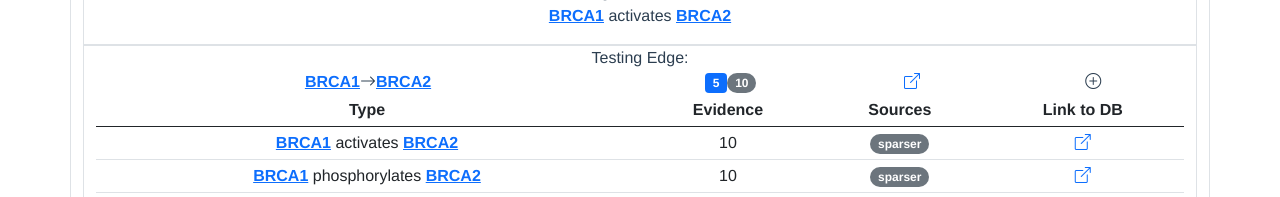
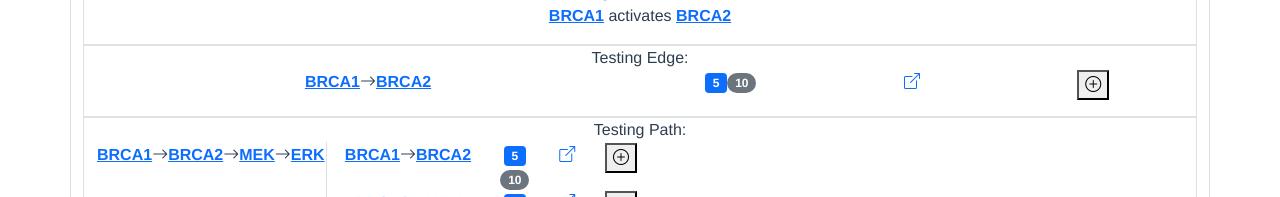
Before and after one commit to kkaris/indra_network_service, a Vue app in the folder indra_network_search/frontend/: page / in a window 1280 px wide. Shown: the part 603-800 px from the top of the page. Built offline with nearby package versions, Linux system fonts and the light colour scheme; what @dafcoe/vue-collapsible-panel would draw is missing.

Commit message:
Add collapsible setup for <EdgeSupport /> in <Edge />

```diff
--- a/indra_network_search/frontend/src/components/Result/Edge.vue
+++ b/indra_network_search/frontend/src/components/Result/Edge.vue
@@ -12,10 +12,17 @@
         <span><a :href="db_url_edge"><i class="bi bi-box-arrow-up-right"></i></a></span>
       </div>
       <div class="col">
-        <span><i title="Click to expand" class="bi-plus-circle"></i></span>
+        <button
+          type="button" data-bs-toggle="collapse"
+          :data-bs-target="`#${strUUID}`"
+          aria-expanded="false"
+          :aria-controls="strUUID"
+        >
+          <i title="Click to expand" class="bi-plus-circle"></i>
+        </button>
       </div>
     </div>
-    <div class="row">
+    <div class="row collapse" :id="strUUID">
       <EdgeSupport
           :subj-node="subjNode"
           :obj-node="objNode"
```
